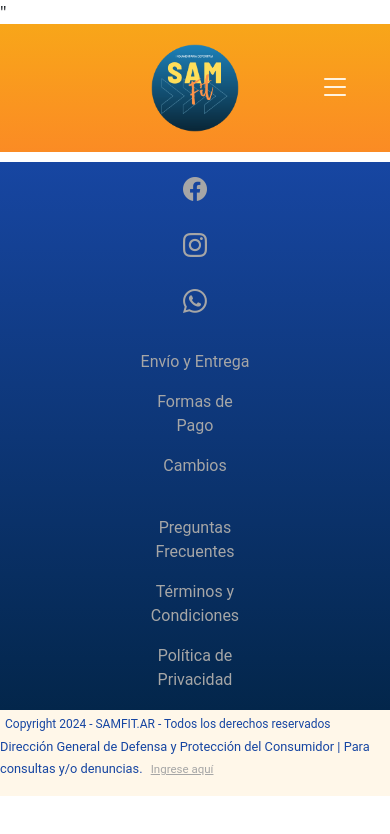
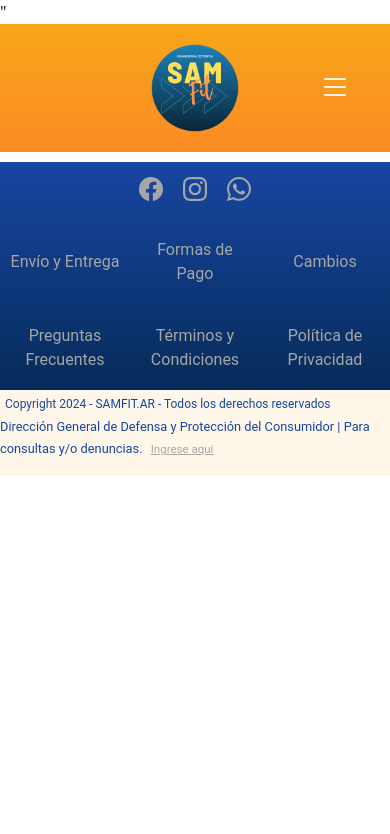
Before and after one commit to leynid/samfit, a website: page pages/ofertas.html in a window 390 px wide. Drawn offline with nearby package versions, Linux system fonts and the light colour scheme.

Commit message:
Footer update / Script JQuery

```diff
--- a/index.html
+++ b/index.html
@@ -400,11 +400,12 @@
         </div>
     </footer>
 
-    <!-- SCRIPT JS INDEX -->
     <script src="https://cdn.jsdelivr.net/npm/bootstrap@5.3.2/dist/js/bootstrap.bundle.min.js"
         integrity="sha384-C6RzsynM9kWDrMNeT87bh95OGNyZPhcTNXj1NW7RuBCsyN/o0jlpcV8Qyq46cDfL"
         crossorigin="anonymous"></script>
+    <script src="https://ajax.googleapis.com/ajax/libs/jquery/3.6.0/jquery.min.js"></script>
 
+    <!-- SCRIPT JS INDEX -->
     <script>
         const nav = document.querySelector("#nav");
         const abrir = document.querySelector("#abrir");
--- a/pages/ofertas.html
+++ b/pages/ofertas.html
@@ -324,10 +324,12 @@
         </div>
     </footer>
 
+    <script src="https://cdn.jsdelivr.net/npm/bootstrap@5.3.2/dist/js/bootstrap.bundle.min.js"
+        integrity="sha384-C6RzsynM9kWDrMNeT87bh95OGNyZPhcTNXj1NW7RuBCsyN/o0jlpcV8Qyq46cDfL"
+        crossorigin="anonymous"></script>
+    <script src="https://ajax.googleapis.com/ajax/libs/jquery/3.6.0/jquery.min.js"></script>
+
 <!-- SCRIPT JS PRODUCTS -->
-<script src="../jquery-3.6.4.js"></script>
-<script src="https://cdn.jsdelivr.net/npm/bootstrap@5.3.2/dist/js/bootstrap.bundle.min.js" integrity="sha384-C6RzsynM9kWDrMNeT87bh95OGNyZPhcTNXj1NW7RuBCsyN/o0jlpcV8Qyq46cDfL" crossorigin="anonymous"></script>
-
 <script>
     $(document).ready(function () {
         // Función para obtener el parámetro de la URL
--- a/scss/_media-queries.scss
+++ b/scss/_media-queries.scss
@@ -85,11 +85,12 @@
     footer {
         .redes {
             display: flex;
-            flex-direction: column;
-            justify-content: center;
+            flex-wrap: wrap;
+            justify-content: space-around;
             align-items: center;
 
             ul {
+                flex-direction: row;
                 list-style: none;
                 padding: 0;
                 margin: 0;
@@ -109,6 +110,7 @@
         .terminos {
             display: flex;
             flex-wrap: wrap;
+            flex-direction: row;
             justify-content: space-around;
             width: 100%;
             margin-top: 20px;
```
Also changed, not shown: pages/contacto.html (+2 -1 lines), pages/nosotros.html (+2 -1 lines), pages/productos.html (+7 -5 lines), css/style.css, 1 other file.
